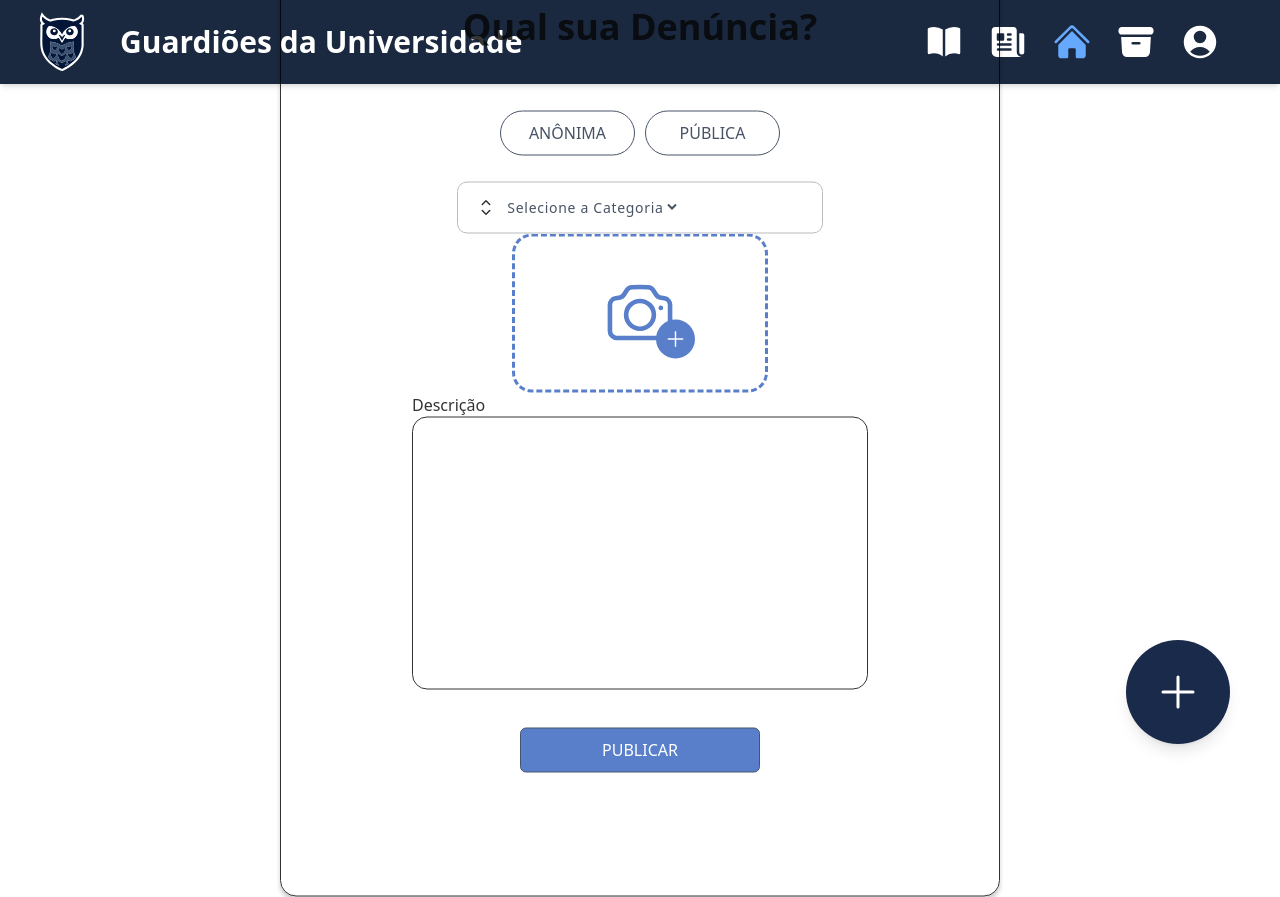
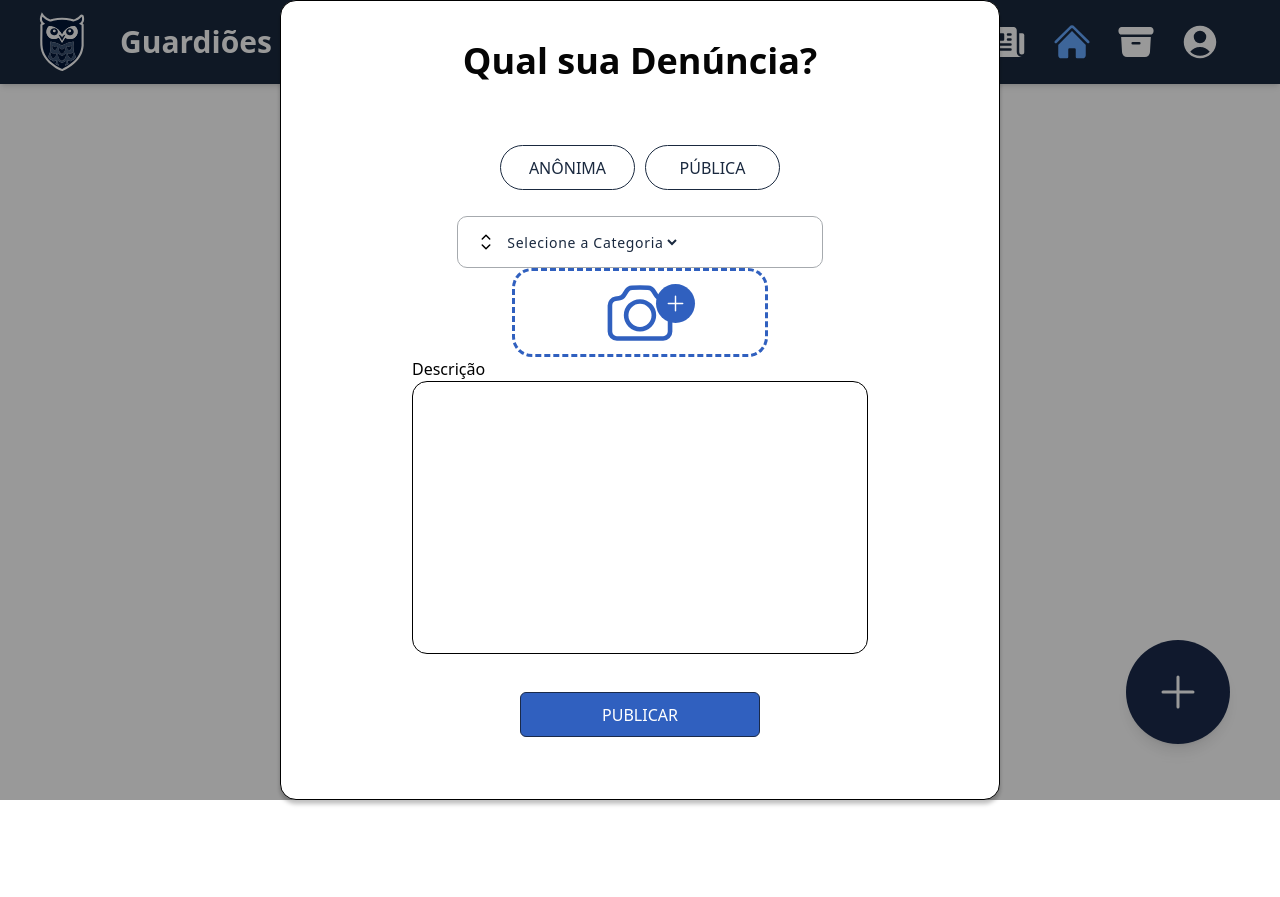
Before and after one commit to fga-eps-mds/2025.2-Valhalla, a Next.js app in the folder Front/: page /paginaDenuncia in a window 1280 px wide. After the commit the page ends 800 px from the top, so only its background shows below. Built offline with nearby package versions, Linux system fonts and the light colour scheme.

Commit message:
feat - sobrepõe o modal na tela
Co-authored-by: xLucasMelo <xLucasMelo@users.noreply.github.com>

```diff
--- a/Front/src/app/components/modalDenuncia/modalDenuncia.tsx
+++ b/Front/src/app/components/modalDenuncia/modalDenuncia.tsx
@@ -15,13 +15,14 @@ export default function ModalDenuncia ({isOpen}:DenunciaModalProps) {
     if (!isOpen) return null;
         return (
           <>
-            <div className='flex flex-col items-center justify-center border w-[720px] h-[993px] rounded-[1rem] opacity-80 shadow-[0_0.25rem_0.25rem_0_rgba(0,0,0,0.25)] absolute top-1/2 left-1/2 -translate-x-1/2 -translate-y-1/2'>
+            <div className='fixed inset-0 z-[999999] bg-black/40 pointer-events-none flex items-center justify-center'>
+                  <div className='pointer-events-auto flex flex-col items-center w-[720px] max-w-[100%] max-h-[100vh] overflow-y-auto rounded-[1rem] bg-white shadow-[0_0.25rem_0.25rem_0_rgba(0,0,0,0.25)] border p-6'>
                     <h1 className='text-h1 mb-[48px]'>Qual sua Denúncia?</h1>
                     <div className='flex items-center gap-[10px] mb-[26px]'>
                       <button type='button' className='w-[135px] h-[45px] border rounded-[46px] text-body'>ANÔNIMA</button>
                       <button type='button' className='w-[135px] h-[45px] border rounded-[46px] text-body'>PÚBLICA</button>
+                    </div>
 
-              </div>
                     <div className='w-[366px] h-[52px] border border-[var(--color-bordas)] rounded-[10px] flex items-center p-[16px]'>
                     <ChevronUpDownIcon className='size-[24px]'/>
                     <select className='flex items-center mx-[5px] text-small'>
@@ -30,15 +31,16 @@ export default function ModalDenuncia ({isOpen}:DenunciaModalProps) {
                               <option value="">Aluno</option>
                           </select>
                     </div>
+
                     <div className='w-[256px] h-[159px] flex items-center justify-center border border-[3px] border-dashed border-[var(--color-azul-principal)] rounded-[20px] relative'>
                       <CameraIcon className='size-[74px] text-[var(--color-azul-principal)]'/>
-
                       <div
                         className='size-[39px] text-[var(--color-branco)] absolute bottom-[30.84px] right-[70px] bg-[var(--color-azul-principal)] rounded-full flex items-center justify-center'>
                         {/*Ícone "+"*/}
                         <PlusIcon className='size-[23px] text-[var(--color-branco)]' />
                       </div>
                     </div>
+
                     <div>
                       <h2>Descrição</h2>
                       <div className='w-[456px] h-[273px] rounded-[15px] border border-solid border-[1px]'>
@@ -50,6 +52,7 @@ export default function ModalDenuncia ({isOpen}:DenunciaModalProps) {
                       PUBLICAR
                     </button>
                 </div>
+            </div>
           </>
         )
 }
```
Lines whose indentation alone changed are shown as unchanged.
